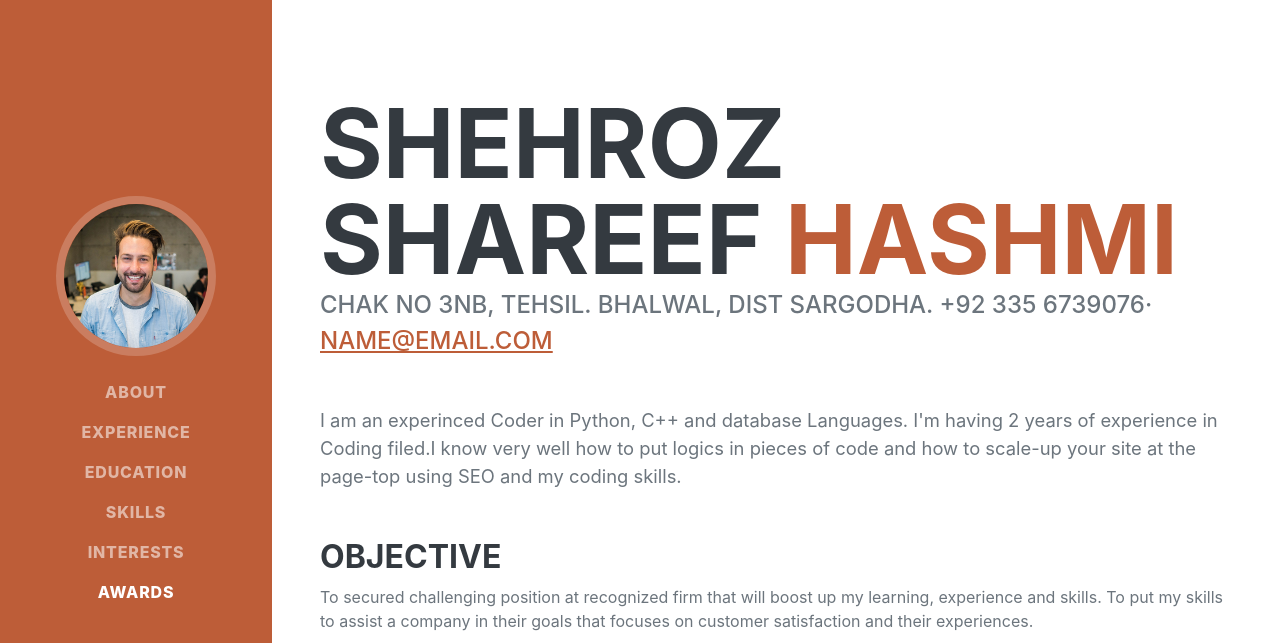
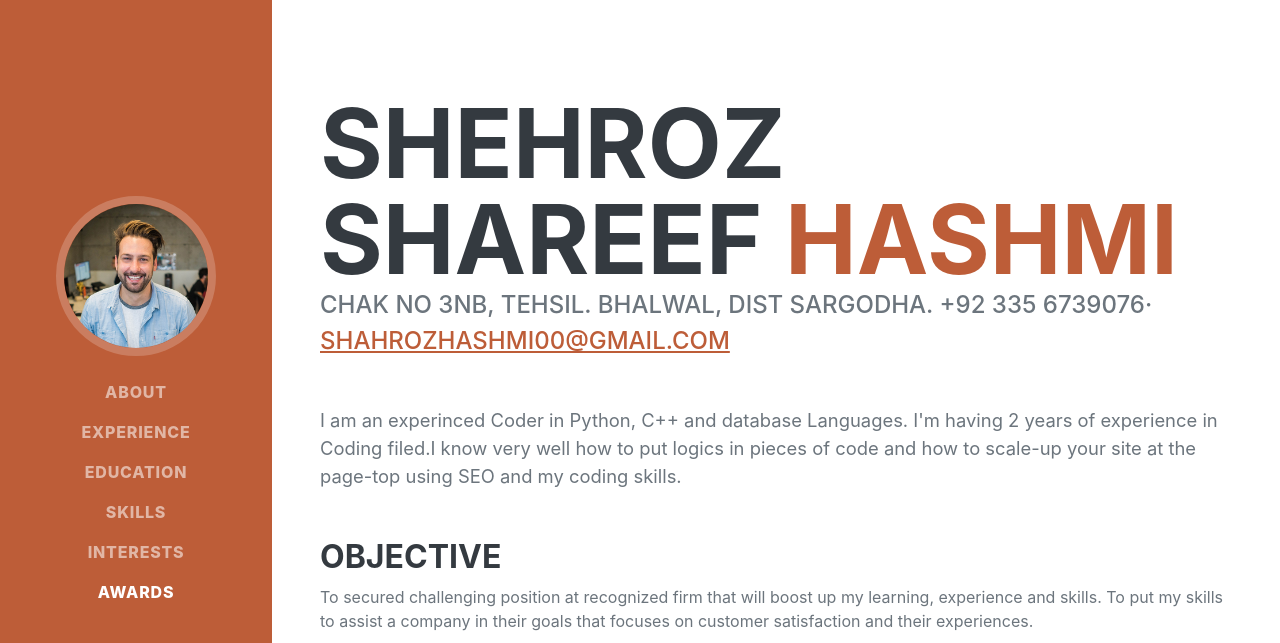
Before and after one commit to ShehrozHashmi105/HasmiCV, a plain HTML site: page index.html in a window 1280 px wide. Shown: the top 643 px of the page. Drawn offline with nearby package versions, Linux system fonts and the light colour scheme; a web font is replaced by a local one.

Commit message:
Update index.html

```diff
--- a/index.html
+++ b/index.html
@@ -45,7 +45,7 @@
                     </h1>
                     <div class="subheading mb-5">
                         Chak No 3NB, Tehsil. Bhalwal, Dist Sargodha. +92 335 6739076·
-                        <a href="mailto:name@email.com">name@email.com</a>
+                        <a href="mailto:name@email.com">shahrozhashmi00@gmail.com</a>
                     </div>
                     <p class="lead mb-5">I am an experinced Coder in Python, C++ and database Languages. I'm having 2 years of experience in Coding filed.I know very well how to put logics in pieces of code and how to scale-up your site at the page-top using SEO and my coding skills.</p>
                     <h3>Objective</h3>
```
